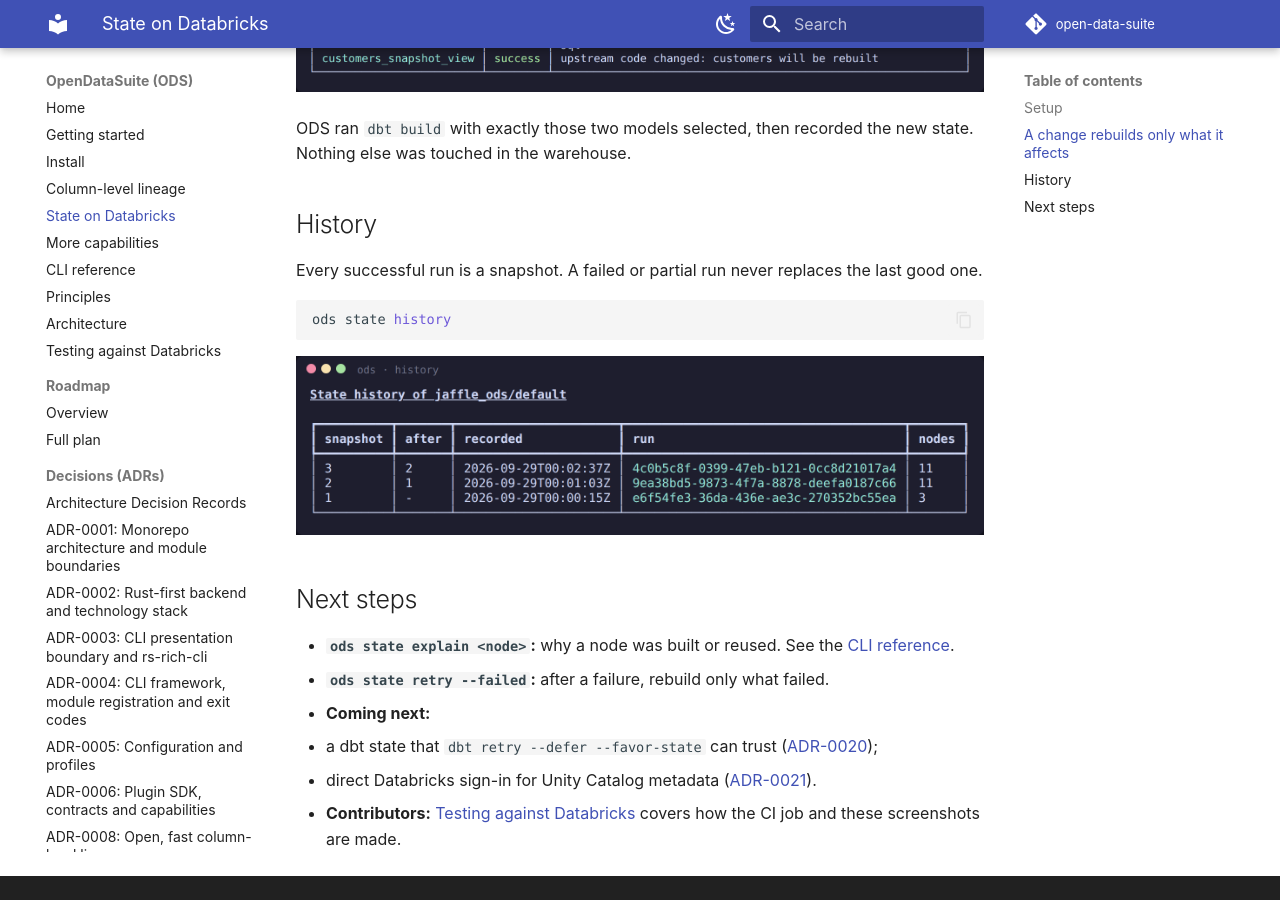
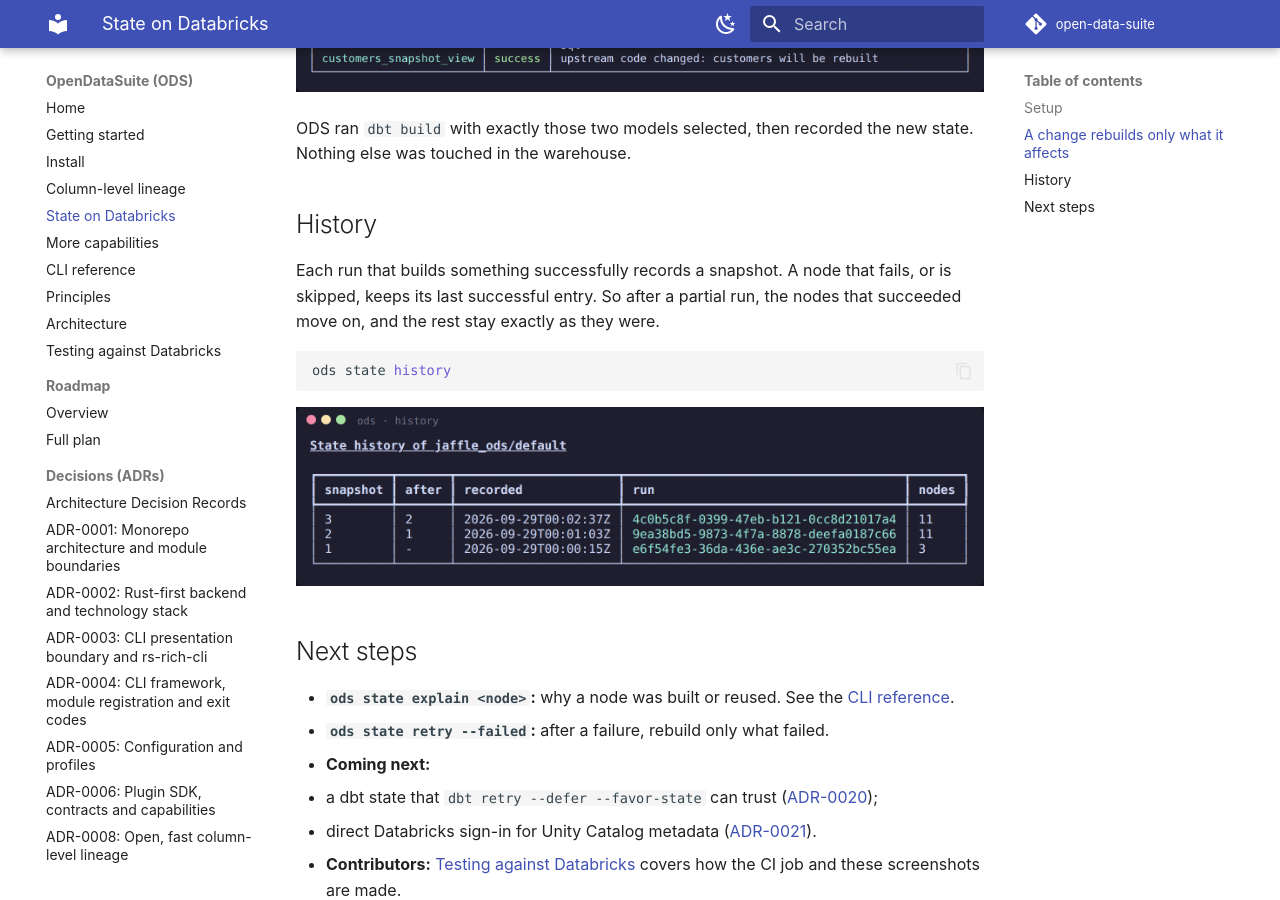
Before and after one commit to buchochelliq-labs/open-data-suite, an MkDocs documentation site: the page built from docs/databricks.md, in a window 1280 px wide and 900 px high, scrolled down 2043 px. Built offline with MkDocs 1.6.1 and Material for MkDocs 9.7.7, drawn with Linux system fonts in a browser that asks for light colours; comment, search, counter and statistics services are not loaded.

Commit message:
docs: address review on the Databricks page and screenshot renderer
- render-transcripts.py accepts `gh run view --log` output, whose lines
  carry job and step columns before the timestamp.
- It redacts the whole workspace hostname, including Azure's multi-label
  adb-<id>.<n>.azuredatabricks.net.
- The history section describes partial runs per node: succeeded nodes
  advance, failed or skipped ones keep their last successful entry.
- CHANGELOG entry for the new docs page.

Part of #294

Co-Authored-By: Claude Opus 5.5 <noreply@anthropic.com>
Claude-Session: https://claude.ai/code/session_019o28ABji7oKrHhDj6a9qF6

````diff
--- a/docs/databricks.md
+++ b/docs/databricks.md
@@ -47,8 +47,9 @@ ODS ran `dbt build` with exactly those two models selected, then recorded the ne
 state. Nothing else was touched in the warehouse.
 
 ## History
-Every successful run is a snapshot. A failed or partial run never replaces the last
-good one.
+Each run that builds something successfully records a snapshot. A node that fails,
+or is skipped, keeps its last successful entry. So after a partial run, the nodes that
+succeeded move on, and the rest stay exactly as they were.
 
 ```bash
 ods state history
````
Also changed, not shown: CHANGELOG.md (+3 -0 lines), 1 other file.
